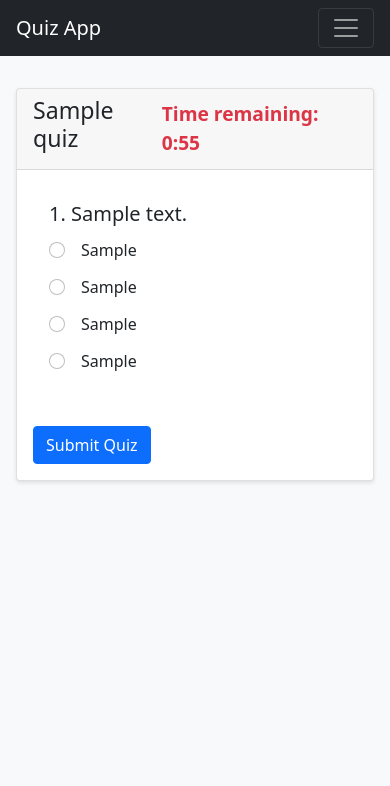
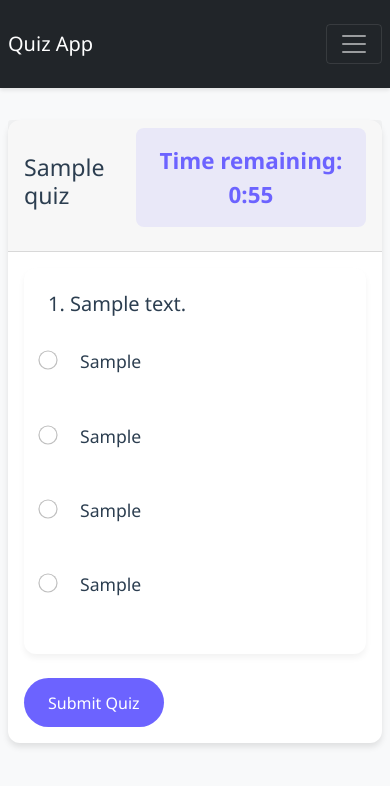
Before and after one commit to amine-zzr/quiz_app, a Flask app: page /quiz/1 in a window 390 px wide. Shown: the top 786 px of the page. Run offline with Flask 3, Linux system fonts and the light colour scheme; a user stored in the database is signed in; tables that the repository leaves empty hold one stand-in row (values such as "Sample post").

Commit message:
Improved Styling

```diff
--- a/static/styles.css
+++ b/static/styles.css
@@ -1,71 +1,160 @@
+/* Modern color scheme */
+:root {
+    --primary-color: #6c63ff;
+    --secondary-color: #4CAF50;
+    --background-color: #f8f9fa;
+    --text-color: #2c3e50;
+    --error-color: #dc3545;
+    --success-color: #28a745;
+}
+
 body {
-    background-color: #f8f9fa;
+    background-color: var(--background-color);
+    color: var(--text-color);
+    font-family: 'Segoe UI', Tahoma, Geneva, Verdana, sans-serif;
 }
 
 .navbar {
-    margin-bottom: 2rem;
+    background-color: white;
+    box-shadow: 0 2px 4px rgba(0, 0, 0, 0.1);
+    padding: 1rem 0;
 }
 
 .card {
-    box-shadow: 0 2px 4px rgba(0, 0, 0, 0.1);
+    box-shadow: 0 4px 6px rgba(0, 0, 0, 0.1);
+    transition: transform 0.3s ease;
+    border: none;
+    border-radius: 12px;
+}
+
+.card:hover {
+    transform: translateY(-5px);
+}
+
+.btn-primary {
+    background-color: var(--primary-color);
+    border: none;
+    padding: 0.8rem 1.5rem;
+    border-radius: 25px;
+    transition: all 0.3s ease;
+}
+
+.btn-primary:hover {
+    background-color: darken(var(--primary-color), 10%);
+    transform: translateY(-2px);
+    box-shadow: 0 4px 8px rgba(108, 99, 255, 0.2);
 }
 
 .question-container {
-    background-color: #fff;
-    padding: 1.5rem;
-    border-radius: 8px;
-    margin-bottom: 1.5rem;
+    background-color: white;
+    padding: 2rem;
+    border-radius: 12px;
+    margin-bottom: 2rem;
+    box-shadow: 0 4px 6px rgba(0, 0, 0, 0.05);
 }
 
 .timer {
-    font-size: 1.2rem;
+    font-size: 1.4rem;
     font-weight: bold;
-    color: #dc3545;
+    color: var(--primary-color);
+    text-align: center;
+    padding: 1rem;
+    background: rgba(108, 99, 255, 0.1);
+    border-radius: 8px;
+    margin-bottom: 1rem;
 }
 
 .form-check {
-    margin: 0.8rem 0;
+    margin: 1rem 0;
+    padding: 1rem;
+    border-radius: 8px;
+    transition: all 0.3s ease;
+}
+
+.form-check:hover {
+    background-color: rgba(108, 99, 255, 0.05);
 }
 
 .form-check-label {
     cursor: pointer;
-    padding-left: 0.5rem;
+    padding-left: 1rem;
+    font-size: 1.1rem;
+}
+
+.form-check-input {
+    transform: scale(1.2);
 }
 
 .results-container {
-    background-color: #fff;
-    padding: 2rem;
-    border-radius: 8px;
+    background-color: white;
+    padding: 2.5rem;
+    border-radius: 12px;
     margin-top: 2rem;
+    box-shadow: 0 4px 6px rgba(0, 0, 0, 0.05);
+}
+
+.score {
+    font-size: 2.5rem;
+    font-weight: bold;
+    color: var(--primary-color);
+    text-align: center;
+    margin: 1rem 0;
+}
+
+/* Animations */
+@keyframes fadeIn {
+    from { opacity: 0; transform: translateY(20px); }
+    to { opacity: 1; transform: translateY(0); }
+}
+
+.question-container, .results-container {
+    animation: fadeIn 0.5s ease-out;
 }
 
 /* Responsive Design */
 @media (max-width: 768px) {
     .container {
-        padding: 0 1rem;
+        padding: 0.5rem;
     }
 
     .card-body {
         padding: 1rem;
     }
 
-    .question-container {
-        padding: 1rem;
+    .question-container, .results-container {
+        padding: 1.5rem;
     }
 }
 
-/* Animation for results */
-.results-container {
-    animation: fadeIn 0.5s ease-in;
+/* Progress bar styling */
+.progress {
+    height: 0.8rem;
+    border-radius: 1rem;
+    margin: 1.5rem 0;
+    background-color: rgba(108, 99, 255, 0.1);
 }
 
-@keyframes fadeIn {
-    from {
-        opacity: 0;
-        transform: translateY(20px);
-    }
-    to {
-        opacity: 1;
-        transform: translateY(0);
-    }
+.progress-bar {
+    background-color: var(--primary-color);
+    border-radius: 1rem;
+    transition: width 0.3s ease;
 }
+
+/* Flash messages */
+.alert {
+    border-radius: 8px;
+    border: none;
+    padding: 1rem 1.5rem;
+    margin-bottom: 1.5rem;
+    animation: fadeIn 0.5s ease-out;
+}
+
+.alert-success {
+    background-color: rgba(40, 167, 69, 0.1);
+    color: var(--success-color);
+}
+
+.alert-danger {
+    background-color: rgba(220, 53, 69, 0.1);
+    color: var(--error-color);
+}
```
